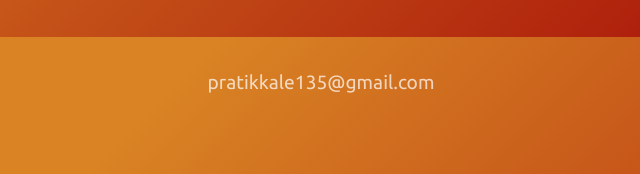
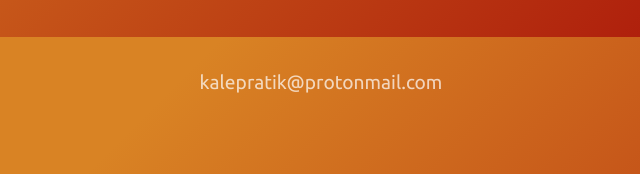
Before and after one commit to pratikkalein/my-links, a plain HTML site: page public/index.html in a window 1280 px wide. Shown: the part 763-937 px from the top of the page, 319-959 px from the left. Drawn offline with Linux system fonts and the light colour scheme; some packages are replaced by stand-ins of ours.

Commit message:
Email update

```diff
--- a/public/index.html
+++ b/public/index.html
@@ -90,7 +90,7 @@
                     <span>Spotify</span>
                 </a> -->
         </div>
-        <a href="mailto:pratikkale135@gmail.com" class="footer">pratikkale135@gmail.com</a>
+        <a href="mailto:pratikkale135@gmail.com" class="footer">kalepratik@protonmail.com</a>
     </div>
     <script>
         new Typed("#typedUsername", {
```
